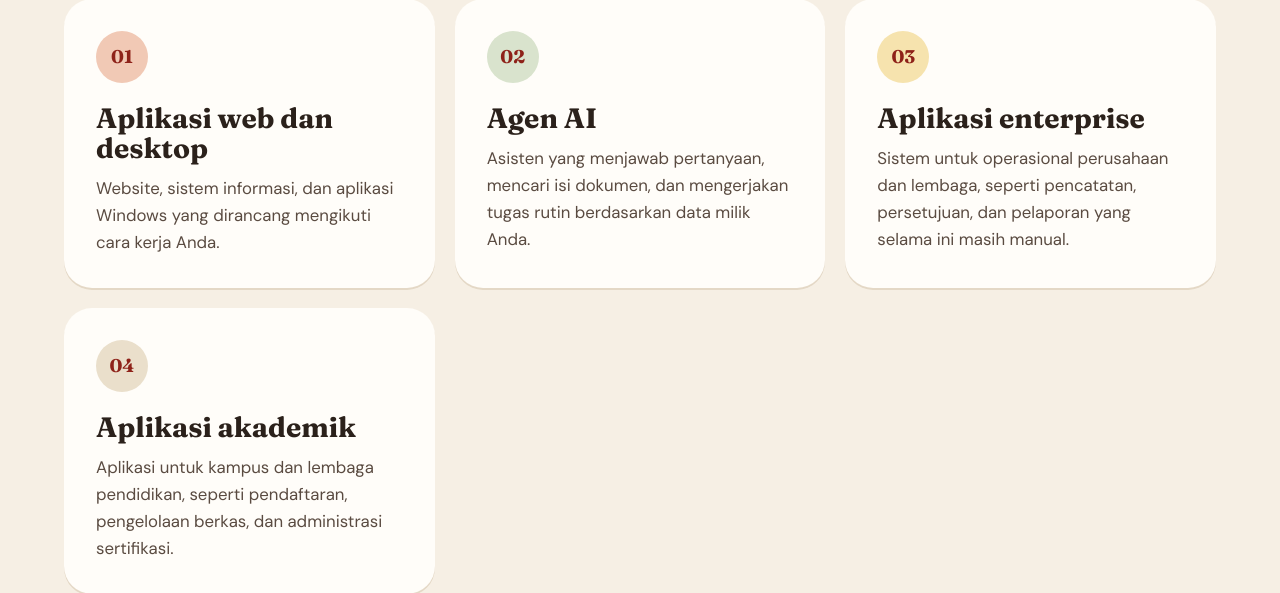
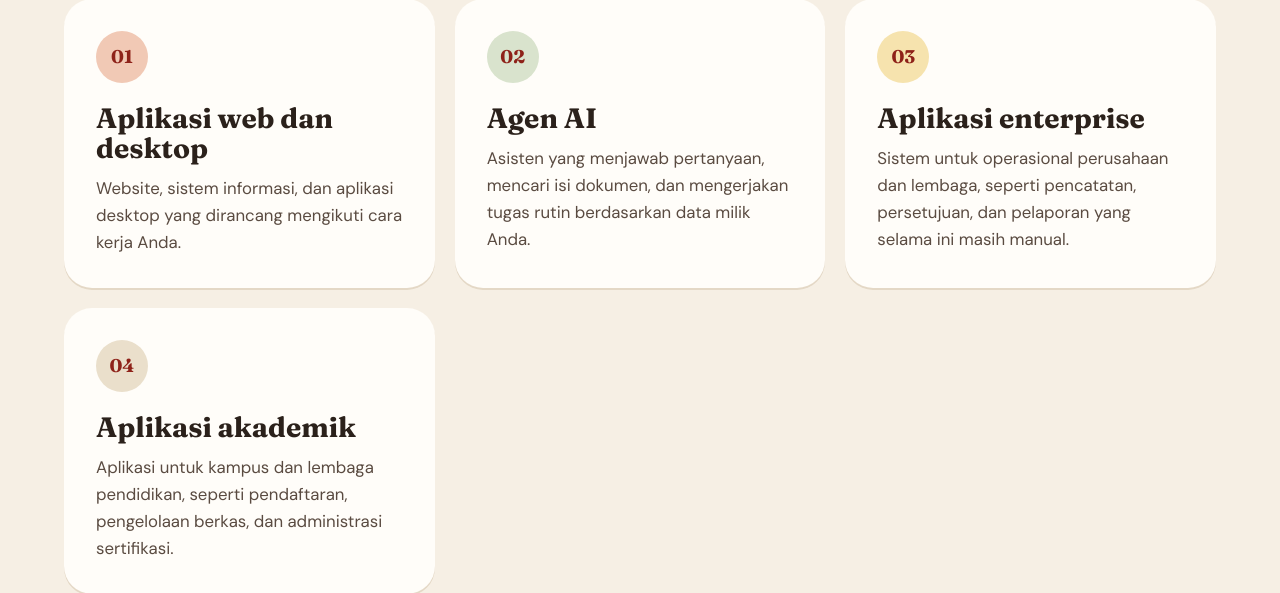
Before and after one commit to jefribuloup/lontaras, a Flask app: page / in a window 1280 px wide. Shown: the part 1218-1811 px from the top of the page. Run offline with Flask 3, Linux system fonts and the light colour scheme.

Commit message:
Update index.html

```diff
--- a/templates/index.html
+++ b/templates/index.html
@@ -35,7 +35,7 @@
     <li class="row">
       <span class="num">01</span>
       <h3>Aplikasi web dan desktop</h3>
-      <p>Website, sistem informasi, dan aplikasi Windows yang dirancang mengikuti cara kerja Anda.</p>
+      <p>Website, sistem informasi, dan aplikasi desktop yang dirancang mengikuti cara kerja Anda.</p>
     </li>
     <li class="row">
       <span class="num">02</span>
```
